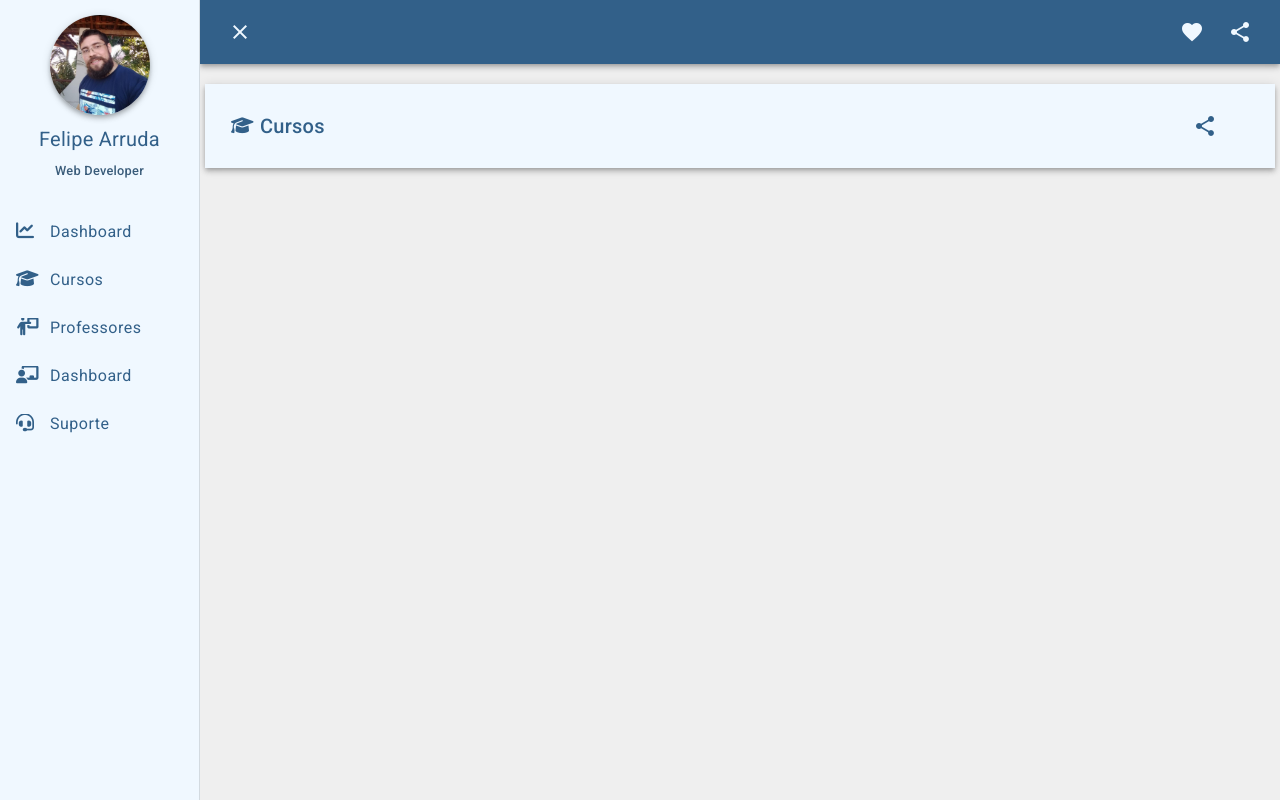
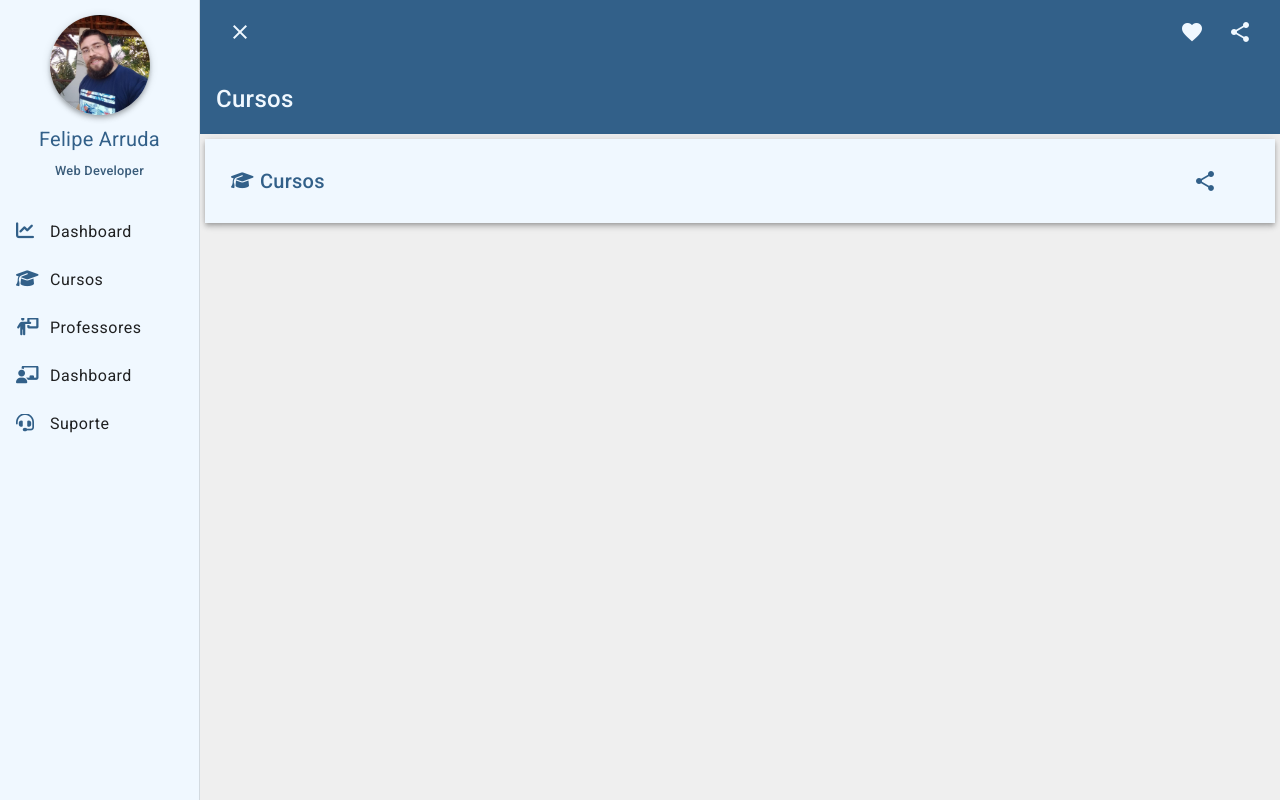
Before and after one commit to Felipe-Hlk/Project_School, an Angular app in the folder project-school/: page /courses in a window 1280 px wide. Built offline with nearby package versions, Linux system fonts and the light colour scheme.

Commit message:
update toolbar-submenu

```diff
--- a/project-school/src/app/app.component.html
+++ b/project-school/src/app/app.component.html
@@ -35,7 +35,7 @@
       <button mat-icon-button (click)="sidenav.toggle()">
         <mat-icon class="example-icon"> {{sidenav.opened ? 'close' : 'menu'}} </mat-icon>
       </button>
-      <span *ngIf="popText">My App</span>
+      <span *ngIf="popText">My app</span>
       <span class="example-spacer"></span>
 
       <button mat-icon-button class="favorite-icon">
@@ -47,9 +47,9 @@
       </button>
 
     </mat-toolbar>
-    <!-- <mat-toolbar class="toolbar-submenu" color="primary">
-      <span *ngIf="!popText">My App</span>
-    </mat-toolbar> -->
+    <mat-toolbar class="toolbar-submenu" >
+      <span *ngIf="!popText">{{menuName}}</span>
+    </mat-toolbar>
 
     <router-outlet></router-outlet>
   </mat-sidenav-content>
--- a/project-school/src/app/app.component.scss
+++ b/project-school/src/app/app.component.scss
@@ -24,15 +24,15 @@ mat-sidenav-container {
   background-color: #f0f8ff;
 }
 
-span{
-  color: #326089;
-}
+// span{
+//   color: #326089;
+// }
 
 .toolbar-menu {
 
   font-size: 1rem;
   z-index: 1001;
-  margin-bottom: 20px;
+  // margin-bottom: 20px;
   background-color: #326089;
 }
 
@@ -40,12 +40,14 @@ span{
   color: #f0f8ff;
 }
 
-// .toolbar-submenu {
-//   height: 100px;
-//   font-size: 1.5rem;
-//   margin-top: 30px;
-//   margin-bottom: 5px;
-// }
+.toolbar-submenu {
+  height: 70px;
+  font-size: 1.5rem;
+  // margin-top: 30px;
+  margin-bottom: 5px;
+  background: #326089;
+  color: #f0f8ff;
+}
 
 
 .title {
--- a/project-school/src/app/app.component.ts
+++ b/project-school/src/app/app.component.ts
@@ -39,6 +39,7 @@ export class AppComponent implements OnInit {
 
 
   ngOnInit(): void {
+
     const content = document.getElementsByClassName(SCROLL_CONTAINER)[0];
     console.log (content);
 
```
